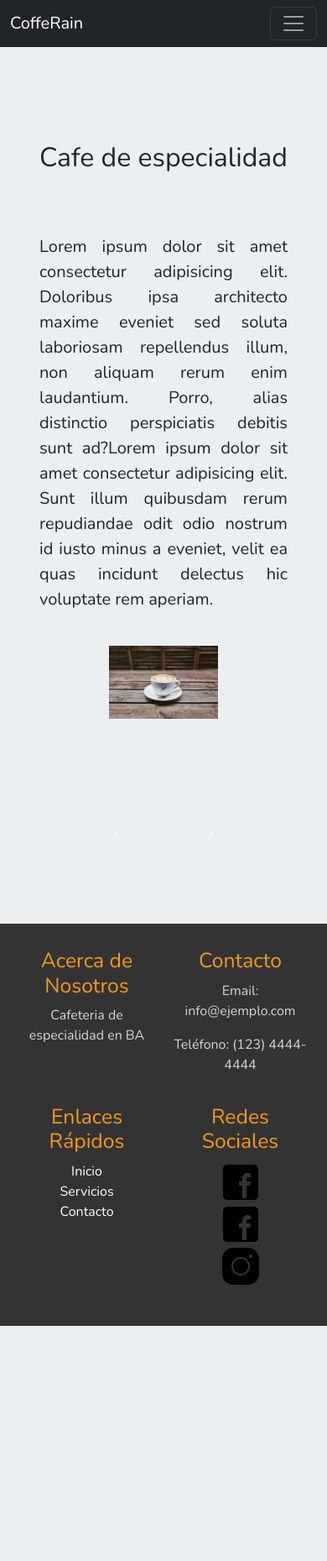
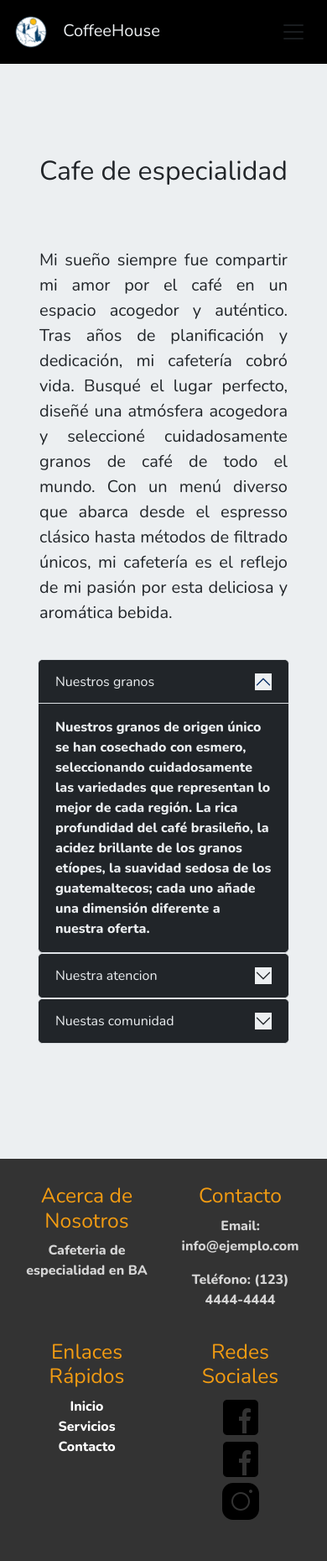
Before and after one commit to JuanLosano/PF-LosanoJuan, a website: page pages/nosotros.html in a window 390 px wide. Shown: the whole page at 84% size. Before the commit the page ends 1579 px from the top, so only its background shows below. Drawn offline with nearby package versions, Linux system fonts and the light colour scheme.

Commit message:
Arregle la pagina nosotros y la hice full responsive

```diff
--- a/css/style.css
+++ b/css/style.css
@@ -109,7 +109,7 @@ body {
 }
 
 .carrucel {
-  width: 80%;
+  width: 70%;
   height: 40%;
   background-color: #ffbc0e;
   display: flex;
@@ -288,6 +288,38 @@ button:hover {
   border-radius: 8px;
 }
 
+.accordion .accordion-item{
+  width: 100%;
+  background-color: #212529;
+}
+
+.accordion .accordion-button{
+  background-color: #212529;
+  color: #eceff1;
+}
+
+.accordion .accordion-collapse{
+  background-color: #212529;
+      color: #eceff1;
+}
+
+.accordion .accordion-button:hover {
+  background-color: #8b0eff;
+}
+
+.accordion-button::after{
+background-color: #eceff1;
+}
+
+.accordion{
+  width: 800px;
+}
+
+
+
+
+
+
 /* Responsive*/
 /* Inicio*/
 /* Nostros*/
@@ -295,6 +327,7 @@ button:hover {
   .article {
     padding: 10px;
     margin-top: 200px;
+
   }
   .carousel {
     width: 100%;
@@ -313,4 +346,33 @@ button:hover {
   }
 }
 
+@media (max-width:1020px) {
+  .accordion{
+    width: 500px;
+  }
+}
+
+@media (max-width:610px) {
+  .accordion{
+    width: 400px;
+  }
+}
+
+@media (max-width:525px) {
+  .accordion{
+    width: 300px;
+  }
+
+  .article{
+    margin-bottom: 260px;
+
+  }
+}
+
+
+
+
+
+
+
 /*# sourceMappingURL=style.css.map */
--- a/pages/nosotros.html
+++ b/pages/nosotros.html
@@ -9,67 +9,87 @@
     <title>CoffeRain</title>
 </head>
 <body>
-  <header class="">
-    <nav class="navbar navbar-expand-lg bg-dark navbar-dark">
-    <div class="container-fluid">
-        <a class="navbar-brand" href="#">CoffeRain</a>
-        <button class="navbar-toggler" type="button" data-bs-toggle="collapse" data-bs-target="#navbarSupportedContent" aria-controls="navbarSupportedContent" aria-expanded="false" aria-label="Toggle navigation">
-        <span class="navbar-toggler-icon"></span>
+
+  <header >
+    <nav class="navbar navbar-expand-lg bg-black  ">
+        <div class="container-fluid ">
+        <a class="navbar-brand" href="#">
+            <img src="../assets/img/Mountain.png" alt="logo">
+            <span class="ms-2 titulo">CoffeeHouse</span>
+        </a>
+        <button class="navbar-toggler" type="button" data-bs-toggle="collapse" data-bs-target="#navbarNav" aria-controls="navbarNav" aria-expanded="false" aria-label="Toggle navigation">
+            <span class="navbar-toggler-icon"></span>
         </button>
-        <div class="collapse navbar-collapse" id="navbarSupportedContent">
-        <ul class="navbar-nav me-auto mb-2 mb-lg-0">
+        <div class="collapse navbar-collapse" id="navbarNav">
+            <ul class="navbar-nav ms-auto ">
             <li class="nav-item">
-            <a class="nav-link" href="../index.html">Home</a>
+                <a class="nav-link enlace" href="../index.html">Home</a>
             </li>
             <li class="nav-item">
-            <a class="nav-link" href="../pages/nosotros.html">Nosotros</a>
+                <a class="nav-link enlace" href="./nosotros.html">Nosotros</a>
             </li>
             <li class="nav-item">
-            <a class="nav-link" href="../pages/menu.html">Menu</a>
+                <a class="nav-link enlace" href="../pages/menu.html">Menu</a>
             </li>
             <li class="nav-item">
-            <a class="nav-link" href="../pages/locales.html">Locales</a>
+                <a class="nav-link enlace" href="../pages/locales.html">Locales</a>
             </li>
             <li class="nav-item">
-            <a class="nav-link" href="../pages/contacto.html">Contacto</a>
+                <a class="nav-link enlace" href="../pages/contacto.html">Contacto</a>
             </li>
-        </ul>
 
+            </ul>
         </div>
-    </div>
+        </div>
     </nav>
 </header>
 
     <section class="article">
         <h2 class="title-article">Cafe de especialidad</h2>
-        <p class="paragraph-article">Lorem ipsum dolor sit amet consectetur adipisicing elit. Doloribus ipsa architecto maxime eveniet sed soluta laboriosam repellendus illum, non aliquam rerum enim laudantium. Porro, alias distinctio perspiciatis debitis sunt ad?Lorem ipsum dolor sit amet consectetur adipisicing elit. Sunt illum quibusdam rerum repudiandae odit odio nostrum id iusto minus a eveniet, velit ea quas incidunt delectus hic voluptate rem aperiam.</p>
+        <p class="paragraph-article">Mi sueño siempre fue compartir mi amor por el café en un espacio acogedor y auténtico. Tras años de planificación y dedicación, mi cafetería cobró vida. Busqué el lugar perfecto, diseñé una atmósfera acogedora y seleccioné cuidadosamente granos de café de todo el mundo. Con un menú diverso que abarca desde el espresso clásico hasta métodos de filtrado únicos, mi cafetería es el reflejo de mi pasión por esta deliciosa y aromática bebida.</p>
 
-        <div id="carouselExample" class="carousel slide ">
-            <div class="carousel-inner">
-              <div class="carousel-item active">
-                <img src="../assets/img/cafe-card-1.jpg" class="d-block w-100" alt="...">
-              </div>
-              <div class="carousel-item">
-                <img src="../assets/img/cafe-card-2.jpg" class="d-block w-100" alt="...">
-              </div>
-              <div class="carousel-item">
-                <img src="../assets/img/cafe-card-3.jpg" class="d-block w-100" alt="...">
+        <div class="accordion" id="accordionExample">
+          <div class="accordion-item">
+            <h2 class="accordion-header">
+              <button class="accordion-button" type="button" data-bs-toggle="collapse" data-bs-target="#collapseOne" aria-expanded="true" aria-controls="collapseOne">
+                Nuestros granos
+              </button>
+            </h2>
+            <div id="collapseOne" class="accordion-collapse collapse show" data-bs-parent="#accordionExample">
+              <div class="accordion-body">
+                <strong>Nuestros granos de origen único se han cosechado con esmero, seleccionando cuidadosamente las variedades que representan lo mejor de cada región. La rica profundidad del café brasileño, la acidez brillante de los granos etíopes, la suavidad sedosa de los guatemaltecos; cada uno añade una dimensión diferente a nuestra oferta.
               </div>
             </div>
-            <button class="carousel-control-prev" type="button" data-bs-target="#carouselExample" data-bs-slide="prev">
-              <span class="carousel-control-prev-icon" aria-hidden="true"></span>
-              <span class="visually-hidden">Previous</span>
-            </button>
-            <button class="carousel-control-next" type="button" data-bs-target="#carouselExample" data-bs-slide="next">
-              <span class="carousel-control-next-icon" aria-hidden="true"></span>
-              <span class="visually-hidden">Next</span>
-            </button>
           </div>
+          <div class="accordion-item">
+            <h2 class="accordion-header">
+              <button class="accordion-button collapsed" type="button" data-bs-toggle="collapse" data-bs-target="#collapseTwo" aria-expanded="false" aria-controls="collapseTwo">
+                Nuestra atencion
+              </button>
+            </h2>
+            <div id="collapseTwo" class="accordion-collapse collapse" data-bs-parent="#accordionExample">
+              <div class="accordion-body">
+                <strong>Nuestro equipo está dedicado a brindar un servicio excepcional, desde el momento en que entras hasta el último sorbo de tu café. Nos enorgullecemos de conocer a nuestros clientes, sus preferencias y sus historias, lo que nos permite ofrecer recomendaciones adaptadas a cada gusto.
+              </div>
+            </div>
+          </div>
+          <div class="accordion-item">
+            <h2 class="accordion-header">
+              <button class="accordion-button collapsed" type="button" data-bs-toggle="collapse" data-bs-target="#collapseThree" aria-expanded="false" aria-controls="collapseThree">
+                Nuestas comunidad
+              </button>
+            </h2>
+            <div id="collapseThree" class="accordion-collapse collapse" data-bs-parent="#accordionExample">
+              <div class="accordion-body">
+                <strong>Nuestro espacio acogedor se ha convertido en un lugar donde se entrelazan diversas historias, ideas y culturas. Aquí, los amantes del café encuentran un hogar, un lugar donde pueden disfrutar de una buena conversación, compartir experiencias o simplemente relajarse en un ambiente cálido y familiar.
+              </div>
+            </div>
+          </div>
+        </div>
+
+    </section>
 
 
-
-
-    </section>
     <footer>
       <div class="container">
       <div class="footer-content">
```
